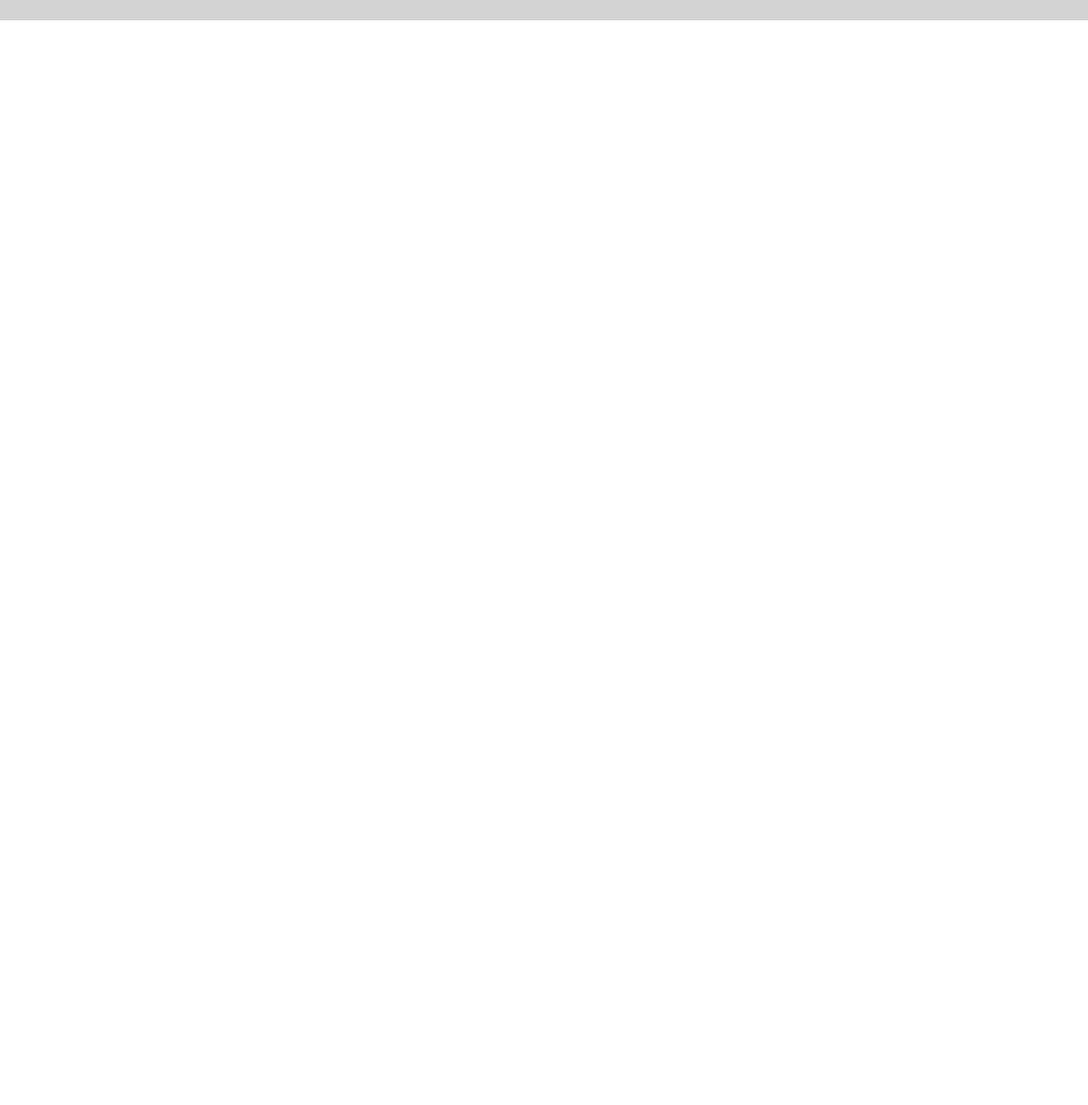
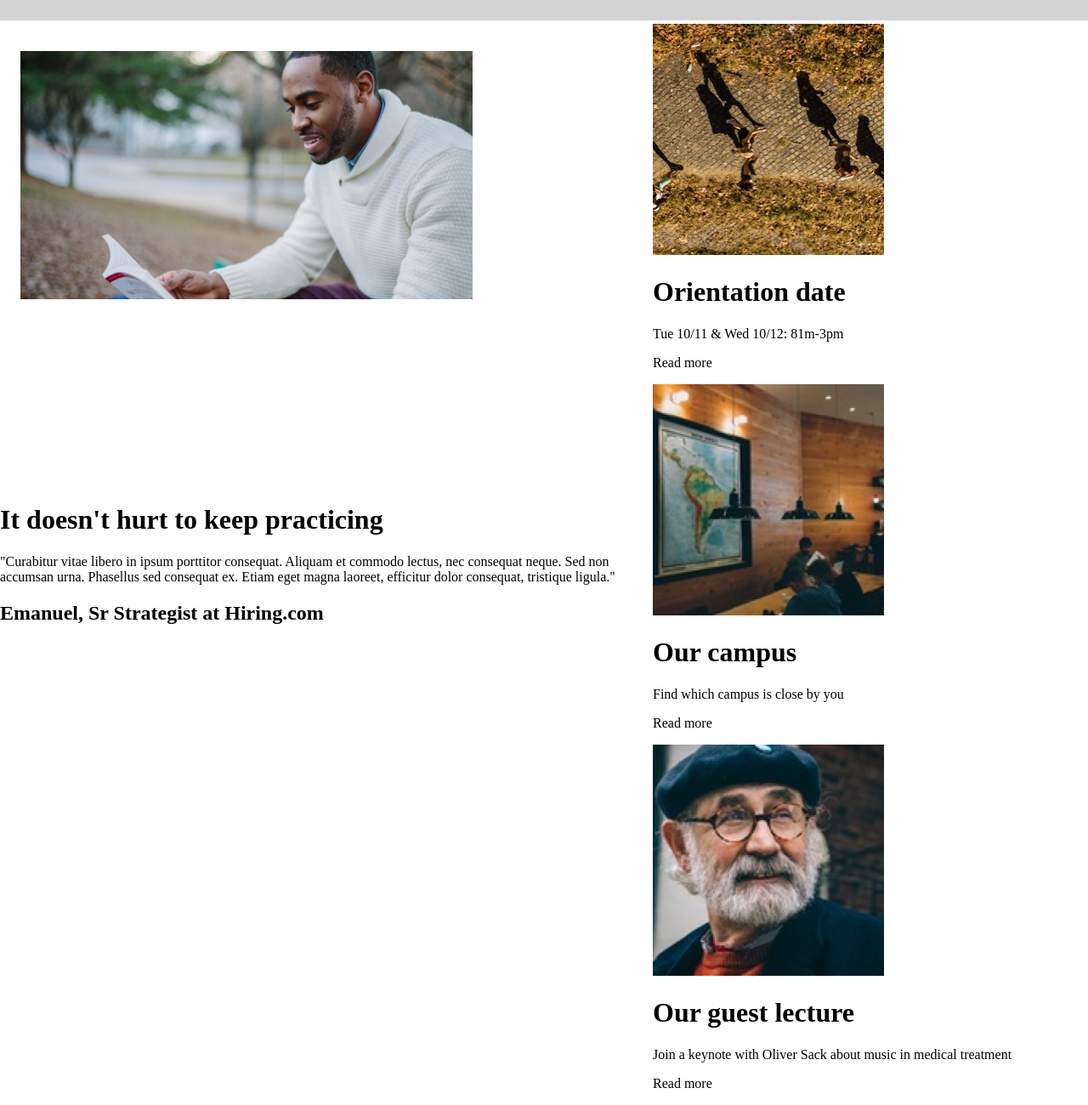
Before and after one commit to marijand/Capstone, a plain HTML site: page index.html in a window 1280 px wide. Shown: the part 904-2204 px from the top of the page at 85% size. Before the commit the page ends 932 px from the top, so only its background shows below. Drawn offline with Linux system fonts and the light colour scheme.

Commit message:
Working on information desktop

```diff
--- a/index.html
+++ b/index.html
@@ -47,5 +47,53 @@
       </div>
     </div>
 
+    <!-- Information -->
+
+    <div class="information">
+      <div class="information-left">
+        <div class="image-container">
+          <img src="resources/images/information-main.jpg" alt="picture with person reading book">
+        </div>
+        <h1>It doesn't hurt to keep practicing</h1>
+        <p>"Curabitur vitae libero in ipsum porttitor consequat. Aliquam et commodo lectus, nec consequat neque. Sed non accumsan urna. Phasellus sed consequat ex. Etiam eget magna laoreet, efficitur dolor consequat, tristique ligula."</p>
+        <h2>Emanuel, Sr Strategist at Hiring.com</h2>
+      </div>
+
+      <div class="information-right">
+        <div class="box">
+          <div class="boximage">
+            <img src="resources/images/information-orientation.jpg" alt="orientation">
+          </div>
+          <div class="boxtext">
+            <h1>Orientation date</h1>
+            <p>Tue 10/11 & Wed 10/12: 81m-3pm</p>
+            <span> <p>Read more</p> </span>
+          </div>
+        </div>
+        <div class="box">
+          <div class="boximage">
+            <img src="resources/images/information-campus.jpg" alt="campus">
+          </div>
+          <div class="boxtext">
+            <h1>Our campus</h1>
+            <p>Find which campus is close by you</p>
+            <span> <p>Read more</p> </span>
+          </div>
+        </div>
+        <div class="box">
+          <div class="boximage">
+            <img src="resources/images/information-guest-lecture.jpg" alt="guest lecture">
+          </div>
+          <div class="boxtext">
+            <h1>Our guest lecture</h1>
+            <p>Join a keynote with Oliver Sack about music in medical treatment</p>
+            <span> <p>Read more</p> </span>
+          </div>
+        </div>
+      </div>
+    </div>
+
   </body>
 </html>
+
+<!-- CREATE A DIV AROUND THE HEADER TO SOLVE THE ISSUE WITH THE 60%!!! -->
--- a/resources/css/style.css
+++ b/resources/css/style.css
@@ -96,7 +96,7 @@ body{
 }
 
 .bannercontainer{
-  min-width: 65%;
+  min-width: 60%;
   max-width: 90%;
   height: 50rem;
   padding: 2rem 1.5rem;
@@ -204,3 +204,30 @@ body{
     height: 20rem;
   }
 }
+
+/* Information */
+
+.information{
+  display: inline-flex;
+  overflow: hidden;
+  flex-grow: 1;
+  width: 100%;
+}
+
+.information-left{
+  width: 60%;
+}
+
+.image-container{
+  min-width: 60%;
+  max-width: 90%;
+  padding: 2rem 1.5rem;
+  height: 30rem;
+  overflow: hidden;
+}
+
+.image-container img{
+  max-width: 77%;
+  height: auto;
+  display: black;
+}
```
